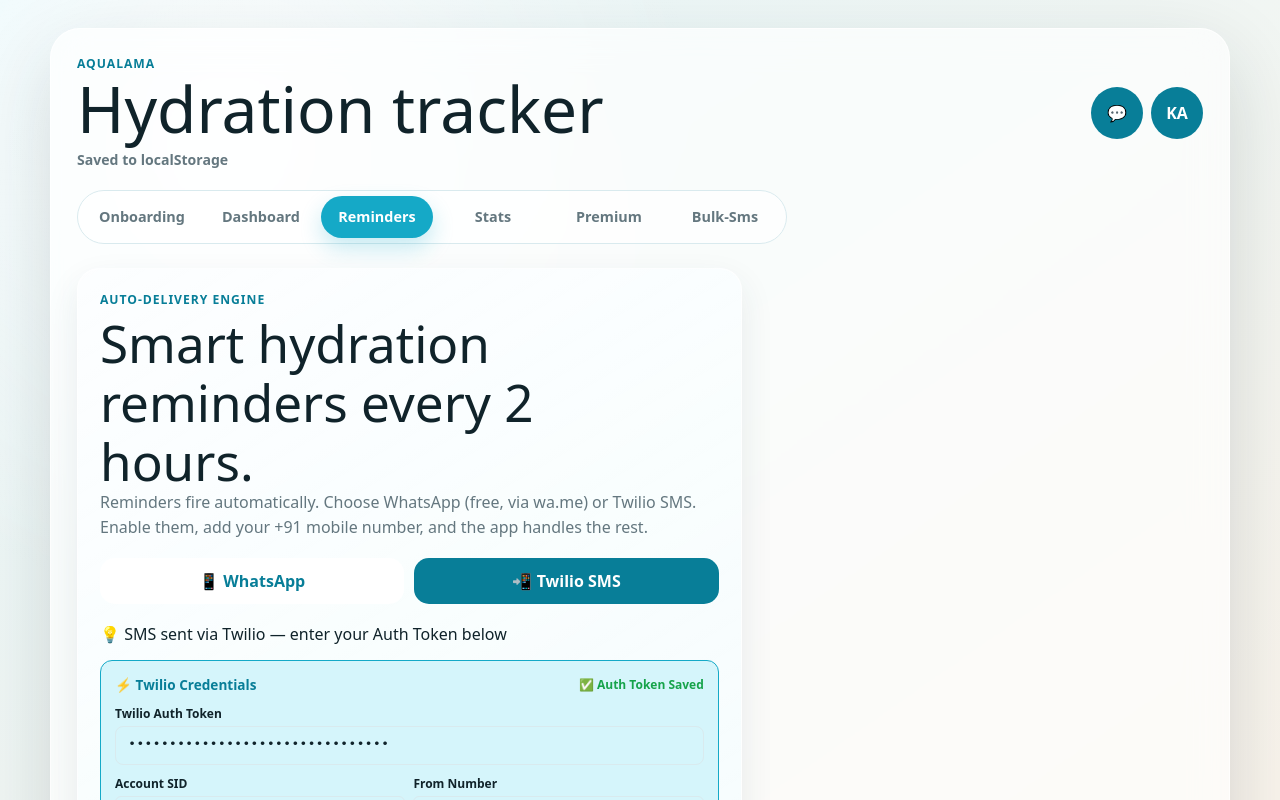
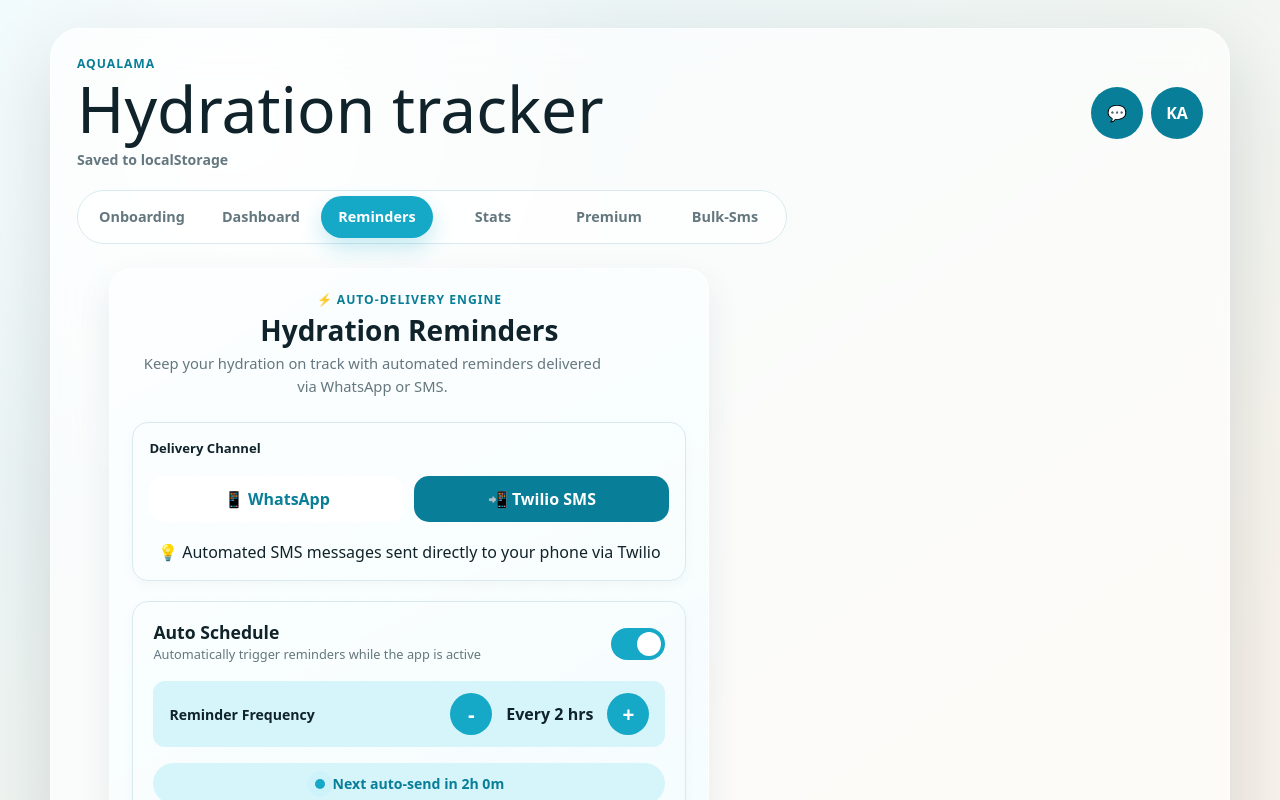
Before and after one commit to StratVeda-Technologies/waterllama-react, a React (Vite) app: page / in a window 1280 px wide. Both pictures are taken after a click on the button "Reminders". Shown: the top 800 px of the page. Built offline with nearby package versions, Linux system fonts and the light colour scheme.

Commit message:
fix: remove Twilio credentials inputs from Reminders and Bulk SMS, overhaul Reminder panel UI/UX

```diff
--- a/src/App.jsx
+++ b/src/App.jsx
@@ -838,11 +838,20 @@ function App() {
 
         {activeTab === 'reminders' && (
           <div className="screen-grid">
-            <section className="reminder-panel">
-              <p className="eyebrow">Auto-delivery engine</p>
-              <h2>Smart hydration reminders every {reminderGap} hours.</h2>
-              <p>Reminders fire automatically. Choose WhatsApp (free, via wa.me) or Twilio SMS. Enable them, add your +91 mobile number, and the app handles the rest.</p>
+            <section className="reminder-panel" style={{ maxWidth: '600px', margin: '0 auto' }}>
+              <div style={{ textAlign: 'center', marginBottom: '24px' }}>
+                <p className="eyebrow" style={{ justifyContent: 'center' }}>⚡ Auto-delivery engine</p>
+                <h2 style={{ fontSize: '1.75rem', fontWeight: 800, marginTop: '4px' }}>Hydration Reminders</h2>
+                <p style={{ color: 'var(--muted)', fontSize: '0.92rem', marginTop: '6px', maxWidth: '480px', marginInLine: 'auto' }}>
+                  Keep your hydration on track with automated reminders delivered via WhatsApp or SMS.
+                </p>
+              </div>
 
+              {/* ── Channel Selector Card ── */}
+              <div style={{ padding: '16px', background: 'var(--card)', borderRadius: '16px', border: '1px solid var(--line)', marginBottom: '20px', boxShadow: '0 4px 12px rgba(0,0,0,0.03)' }}>
+                <label style={{ fontSize: '0.82rem', fontWeight: 700, color: 'var(--text)', display: 'block', marginBottom: '10px' }}>
+                  Delivery Channel
+                </label>
                 <div className="method-toggle">
                   <button
                     className={notificationMethod === 'WhatsApp' ? 'active' : ''}
@@ -859,84 +868,22 @@ function App() {
                     📲 Twilio SMS
                   </button>
                 </div>
-              <span className="method-note">
+                <span className="method-note" style={{ marginTop: '10px', display: 'block', textAlign: 'center' }}>
                   {notificationMethod === 'WhatsApp'
-                  ? '💡 WhatsApp opens a pre-filled chat via wa.me (free, no backend needed)'
-                  : '💡 SMS sent via Twilio — enter your Auth Token below'}
+                    ? '💡 Free wa.me links open WhatsApp with your custom reminder message'
+                    : '💡 Automated SMS messages sent directly to your phone via Twilio'}
                 </span>
+              </div>
 
-              {notificationMethod === 'SMS' && (
-                <div style={{ marginTop: '14px', padding: '14px', background: 'var(--soft)', borderRadius: '12px', border: '1.5px solid var(--brand)', display: 'flex', flexDirection: 'column', gap: '10px' }}>
-                  <div style={{ display: 'flex', justifyContent: 'space-between', alignItems: 'center' }}>
-                    <span style={{ fontSize: '0.85rem', fontWeight: 800, color: 'var(--brand-strong)' }}>⚡ Twilio Credentials</span>
-                    {twilioToken ? (
-                      <span style={{ fontSize: '0.75rem', color: '#16a34a', fontWeight: 700 }}>✅ Auth Token Saved</span>
-                    ) : (
-                      <span style={{ fontSize: '0.75rem', color: '#dc2626', fontWeight: 700 }}>⚠️ Auth Token Required</span>
-                    )}
-                  </div>
+              {/* ── Auto Reminders Config Card ── */}
+              <div style={{ padding: '20px', background: 'var(--card)', borderRadius: '16px', border: '1px solid var(--line)', marginBottom: '20px', boxShadow: '0 4px 12px rgba(0,0,0,0.03)' }}>
+                <div className="section-heading" style={{ marginBottom: '16px' }}>
                   <div>
-                    <label style={{ fontSize: '0.75rem', fontWeight: 700, display: 'block', marginBottom: '3px' }}>Twilio Auth Token</label>
-                    <input
-                      type="password"
-                      placeholder="Paste your Auth Token from Twilio Console"
-                      value={twilioToken}
-                      onChange={e => {
-                        const val = e.target.value.trim()
-                        setTwilioToken(val)
-                        setTwilioConfig(twilioSid, val, twilioFrom)
-                      }}
-                      style={{
-                        width: '100%', padding: '8px 12px', borderRadius: '8px',
-                        border: '1px solid var(--line)', background: 'var(--card)',
-                        color: 'var(--text)', fontSize: '0.85rem', fontFamily: 'monospace'
-                      }}
-                    />
-                  </div>
-                  <div style={{ display: 'grid', gridTemplateColumns: '1fr 1fr', gap: '8px' }}>
-                    <div>
-                      <label style={{ fontSize: '0.75rem', fontWeight: 700, display: 'block', marginBottom: '3px' }}>Account SID</label>
-                      <input
-                        type="text"
-                        value={twilioSid}
-                        onChange={e => {
-                          const val = e.target.value.trim()
-                          setTwilioSid(val)
-                          setTwilioConfig(val, twilioToken, twilioFrom)
-                        }}
-                        style={{
-                          width: '100%', padding: '6px 10px', borderRadius: '6px',
-                          border: '1px solid var(--line)', background: 'var(--card)',
-                          color: 'var(--text)', fontSize: '0.8rem', fontFamily: 'monospace'
-                        }}
-                      />
-                    </div>
-                    <div>
-                      <label style={{ fontSize: '0.75rem', fontWeight: 700, display: 'block', marginBottom: '3px' }}>From Number</label>
-                      <input
-                        type="text"
-                        value={twilioFrom}
-                        onChange={e => {
-                          const val = e.target.value.trim()
-                          setTwilioFrom(val)
-                          setTwilioConfig(twilioSid, twilioToken, val)
-                        }}
-                        style={{
-                          width: '100%', padding: '6px 10px', borderRadius: '6px',
-                          border: '1px solid var(--line)', background: 'var(--card)',
-                          color: 'var(--text)', fontSize: '0.8rem', fontFamily: 'monospace'
-                        }}
-                      />
-                    </div>
-                  </div>
-                  <p style={{ margin: 0, fontSize: '0.72rem', color: 'var(--muted)' }}>
-                    💡 Trial limitation: Recipients must be verified in Twilio Console → Verified Caller IDs
+                    <h3 style={{ margin: 0, fontSize: '1.1rem', fontWeight: 700 }}>Auto Schedule</h3>
+                    <p style={{ margin: '2px 0 0 0', fontSize: '0.8rem', color: 'var(--muted)' }}>
+                      Automatically trigger reminders while the app is active
                     </p>
                   </div>
-              )}
-
-              <div className="section-heading">
-                <h2>Auto reminders</h2>
                   <label className="switch">
                     <input
                       checked={remindersOn}
@@ -952,75 +899,94 @@ function App() {
                     <span></span>
                   </label>
                 </div>
-              <div className="stepper">
+
+                <div style={{ display: 'flex', alignItems: 'center', justifyContent: 'space-between', padding: '12px 16px', background: 'var(--soft)', borderRadius: '12px', marginBottom: '16px' }}>
+                  <span style={{ fontSize: '0.88rem', fontWeight: 600 }}>Reminder Frequency</span>
+                  <div className="stepper" style={{ margin: 0 }}>
                     <button type="button" onClick={() => {
                       setReminderGap(Math.max(1, reminderGap - 1))
                       setLastAutoSent(new Date().toISOString())
                     }}>-</button>
-                <strong>Every {reminderGap} hours</strong>
+                    <strong>Every {reminderGap} hrs</strong>
                     <button type="button" onClick={() => {
                       setReminderGap(Math.min(8, reminderGap + 1))
                       setLastAutoSent(new Date().toISOString())
                     }}>+</button>
                   </div>
+                </div>
 
-              {/* ── Countdown + status row ── */}
-              <div className="reminder-status-row">
+                {/* ── Countdown + Status Row ── */}
+                <div className="reminder-status-row" style={{ margin: 0 }}>
                   {remindersOn && cleanPhone ? (
                     nextReminderIn !== null ? (
-                    <div className="reminder-countdown">
+                      <div className="reminder-countdown" style={{ width: '100%', justifyContent: 'center' }}>
                         <span className="countdown-pulse"></span>
                         <span>Next auto-send in <strong>{formatCountdown(nextReminderIn)}</strong></span>
                       </div>
                     ) : null
                   ) : (
-                  <div className="reminder-inactive">
+                    <div className="reminder-inactive" style={{ width: '100%', textAlign: 'center' }}>
                       {!cleanPhone
-                      ? '⚠ Add a phone number to enable auto-reminders'
+                        ? '⚠ Add a phone number in Profile to enable auto-reminders'
                         : '⏸ Auto reminders paused — toggle on above'}
                     </div>
                   )}
                   {autoSendStatus === 'sending' && (
-                  <div className="send-chip send-chip--sending">
-                    <span className="chip-spinner"></span> Opening…
+                    <div className="send-chip send-chip--sending" style={{ width: '100%', justifyContent: 'center' }}>
+                      <span className="chip-spinner"></span> Processing {notificationMethod} message…
                     </div>
                   )}
                   {autoSendStatus === 'sent' && (
-                  <div className="send-chip send-chip--sent">✓ Opened via {notificationMethod}</div>
+                    <div className="send-chip send-chip--sent" style={{ width: '100%', justifyContent: 'center' }}>
+                      ✓ Message Sent via {notificationMethod}
+                    </div>
                   )}
                   {autoSendStatus === 'error' && (
-                  <div className="send-chip send-chip--error" title={autoSendError}>
-                    ✗ Error — {autoSendError.slice(0, 48)}{autoSendError.length > 48 ? '…' : ''}
+                    <div className="send-chip send-chip--error" title={autoSendError} style={{ width: '100%', justifyContent: 'center' }}>
+                      ✗ Error — {autoSendError.slice(0, 52)}{autoSendError.length > 52 ? '…' : ''}
                     </div>
                   )}
                 </div>
-
-              <div className="reminder-preview">
-                <small>Message preview</small>
-                <p>{reminderMessage}</p>
-                <span>Browser permission: {browserPermission}</span>
-                {lastReminder && <span>Last sent at {lastReminder}</span>}
               </div>
 
-              <div className="reminder-actions">
+              {/* ── Message Preview Banner ── */}
+              <div className="reminder-preview" style={{ marginBottom: '20px', background: 'var(--card)', borderRadius: '16px', padding: '16px 20px', border: '1px solid var(--line)' }}>
+                <div style={{ display: 'flex', justifyContent: 'space-between', alignItems: 'center', marginBottom: '8px' }}>
+                  <small style={{ fontWeight: 700, textTransform: 'uppercase', letterSpacing: '0.5px', color: 'var(--brand-strong)' }}>
+                    💬 {notificationMethod} Notification Preview
+                  </small>
+                  <span style={{ fontSize: '0.75rem', color: 'var(--muted)' }}>Browser: {browserPermission}</span>
+                </div>
+                <p style={{ fontSize: '0.95rem', lineHeight: 1.4, margin: '8px 0' }}>{reminderMessage}</p>
+                {lastReminder && (
+                  <span style={{ fontSize: '0.75rem', color: 'var(--muted)', display: 'block', marginTop: '6px' }}>
+                    🕒 Last sent: {lastReminder}
+                  </span>
+                )}
+              </div>
+
+              {/* ── Action Buttons ── */}
+              <div className="reminder-actions" style={{ display: 'flex', flexDirection: 'column', gap: '10px' }}>
                 <button
                   className="primary-action"
                   type="button"
+                  style={{ width: '100%', padding: '14px', fontSize: '1rem', fontWeight: 700, borderRadius: '12px' }}
                   disabled={autoSendStatus === 'sending' || !cleanPhone}
                   onClick={() => sendReminder()}
                 >
                   {autoSendStatus === 'sending'
                     ? `Sending ${notificationMethod}…`
                     : notificationMethod === 'SMS'
-                      ? `📲 Send SMS now`
-                      : `📱 Send WhatsApp now`}
+                      ? `📲 Send SMS Now`
+                      : `📱 Send WhatsApp Now`}
                 </button>
                 <button
                   className="secondary-action"
                   type="button"
+                  style={{ width: '100%', padding: '12px', borderRadius: '12px' }}
                   onClick={createBrowserReminder}
                 >
-                  {remindersOn ? 'Test browser notification' : 'Turn reminders on'}
+                  {remindersOn ? '🔔 Test Local Browser Notification' : 'Turn Reminders On'}
                 </button>
               </div>
             </section>
--- a/src/BulkSms.jsx
+++ b/src/BulkSms.jsx
@@ -372,66 +372,8 @@ export default function BulkSms() {
                     <p style={{ margin: '6px 0 0 0', fontSize: '0.78rem', color: 'var(--muted)' }}>
                       {messageType === 'whatsapp'
                         ? '💡 WhatsApp opens pre-filled chats via wa.me links — works without any backend'
-                        : '💡 SMS sent via Twilio — enter your Auth Token below'}
+                        : '💡 SMS sent via Twilio — requires active Twilio service'}
                     </p>
-
-                    {messageType === 'sms' && (
-                      <div style={{ marginTop: '12px', padding: '12px', background: 'var(--soft)', borderRadius: '10px', border: '1.5px solid var(--brand)', display: 'flex', flexDirection: 'column', gap: '8px' }}>
-                        <div style={{ display: 'flex', justifyContent: 'space-between', alignItems: 'center' }}>
-                          <span style={{ fontSize: '0.82rem', fontWeight: 800, color: 'var(--brand-strong)' }}>⚡ Twilio Credentials</span>
-                          {twilioToken ? (
-                            <span style={{ fontSize: '0.75rem', color: '#16a34a', fontWeight: 700 }}>✅ Token Saved</span>
-                          ) : (
-                            <span style={{ fontSize: '0.75rem', color: '#dc2626', fontWeight: 700 }}>⚠️ Auth Token Required</span>
-                          )}
-                        </div>
-                        <div>
-                          <label style={{ fontSize: '0.75rem', fontWeight: 700, display: 'block', marginBottom: '2px' }}>Twilio Auth Token</label>
-                          <input
-                            type="password"
-                            placeholder="Paste your Auth Token from Twilio Console"
-                            className="sms-input"
-                            value={twilioToken}
-                            onChange={e => {
-                              const val = e.target.value.trim()
-                              setTwilioToken(val)
-                              setTwilioConfig(twilioSid, val, twilioFrom)
-                            }}
-                            style={{ fontSize: '0.85rem', fontFamily: 'monospace' }}
-                          />
-                        </div>
-                        <div style={{ display: 'grid', gridTemplateColumns: '1fr 1fr', gap: '8px' }}>
-                          <div>
-                            <label style={{ fontSize: '0.75rem', fontWeight: 700, display: 'block', marginBottom: '2px' }}>Account SID</label>
-                            <input
-                              type="text"
-                              className="sms-input"
-                              value={twilioSid}
-                              onChange={e => {
-                                const val = e.target.value.trim()
-                                setTwilioSid(val)
-                                setTwilioConfig(val, twilioToken, twilioFrom)
-                              }}
-                              style={{ fontSize: '0.8rem', fontFamily: 'monospace' }}
-                            />
-                          </div>
-                          <div>
-                            <label style={{ fontSize: '0.75rem', fontWeight: 700, display: 'block', marginBottom: '2px' }}>From Number</label>
-                            <input
-                              type="text"
-                              className="sms-input"
-                              value={twilioFrom}
-                              onChange={e => {
-                                const val = e.target.value.trim()
-                                setTwilioFrom(val)
-                                setTwilioConfig(twilioSid, twilioToken, val)
-                              }}
-                              style={{ fontSize: '0.8rem', fontFamily: 'monospace' }}
-                            />
-                          </div>
-                        </div>
-                      </div>
-                    )}
                   </div>
 
                   <div className="sms-form-group">
```
Lines whose indentation alone changed are shown as unchanged.
